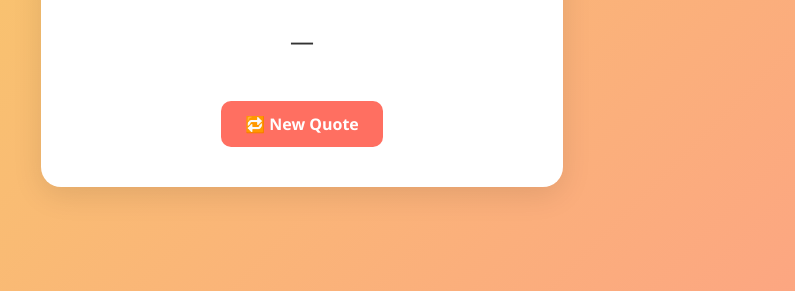
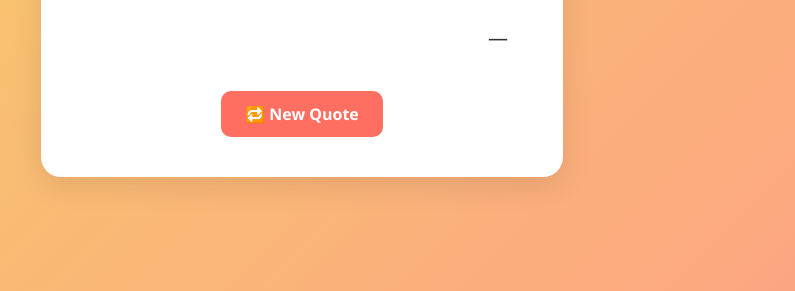
Before and after one commit to Pragnya-2411/quote-generator, a Flask app: page / in a window 1280 px wide. Shown: the part 359-650 px from the top of the page, without its empty margins (338-1133 px from the left). Run offline with Flask 3, Linux system fonts and the light colour scheme; data that the repository does not hold is empty.

Commit message:
Add styling, HTML and app code improvements.

```diff
--- a/app.py
+++ b/app.py
@@ -3,18 +3,16 @@
 
 app = Flask(__name__)
 
-def get_quote():
+@app.route("/")
+def home():
     response = requests.get("https://zenquotes.io/api/random")
     if response.status_code == 200:
         data = response.json()
-        return f'{data[0]["q"]} — {data[0]["a"]}'
+        quote = data[0].get("q")  # use "q" for the quote
+        author = data[0].get("a")  # use "a" for the author
+        return render_template("index.html", quote=quote, author=author)
     else:
-        return "Could not fetch a quote at the moment."
-
-@app.route("/")
-def home():
-    quote = get_quote()
-    return render_template("index.html", quote=quote)
+         return "Could not fetch a quote at the moment."
 
 if __name__ == "__main__":
     app.run(debug=True)
--- a/static/style.css
+++ b/static/style.css
@@ -21,6 +21,13 @@
     font-size: 1.5em;
 }
 
+.author-box {
+    margin: 20px 0;
+    font-size: 1.25em;
+    padding-right: 15px;
+    text-align: right;
+}
+
 .button {
     display: inline-block;
     margin-top: 20px;
--- a/templates/index.html
+++ b/templates/index.html
@@ -10,6 +10,8 @@
         <h1>✨ Quote of the Moment ✨</h1>
         <div class="quote-box">
             <p class="quote">"{{ quote }}"</p>
+        </div>
+        <div class="author-box">
             <p class="author">— {{ author }}</p>
         </div>
         <a href="/" class="button">🔁 New Quote</a>
```
